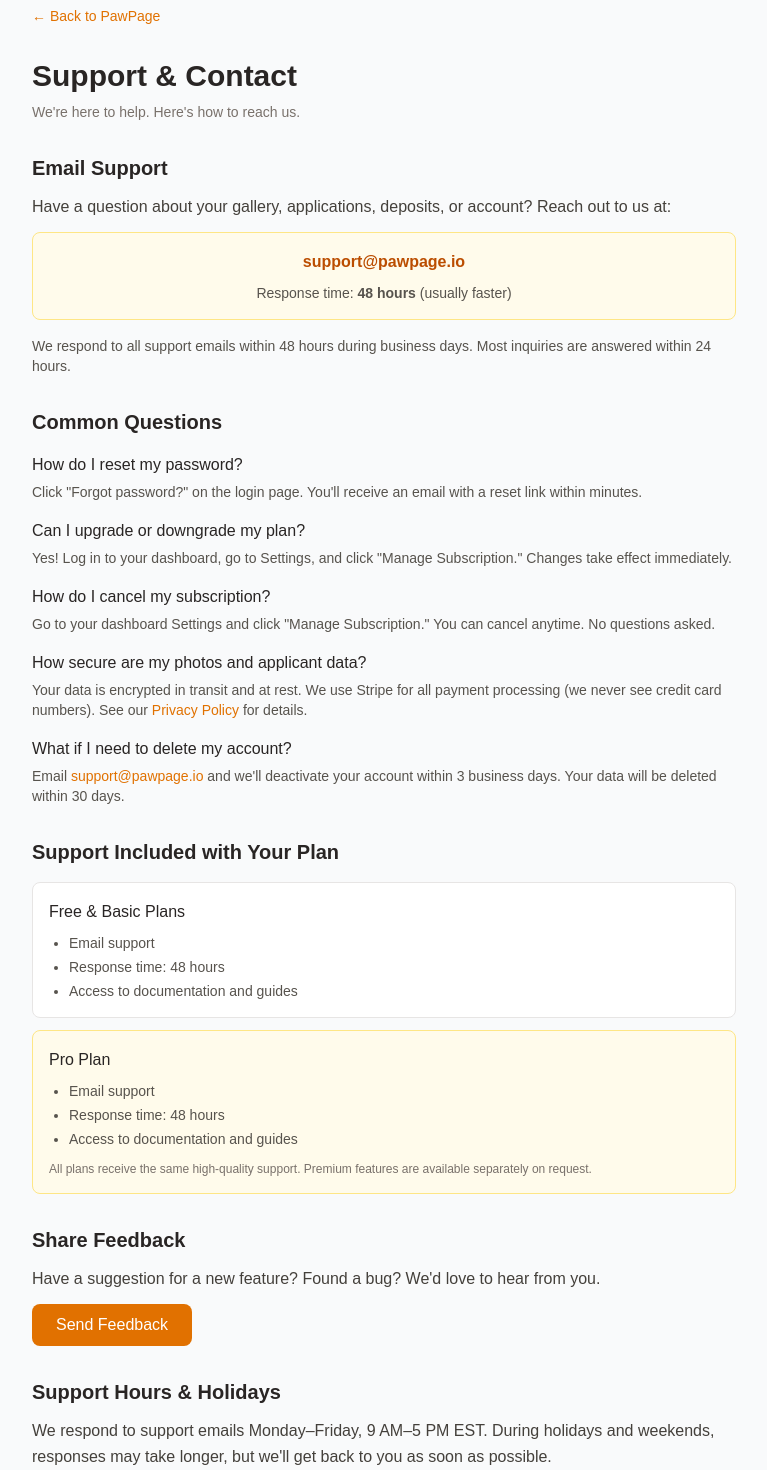
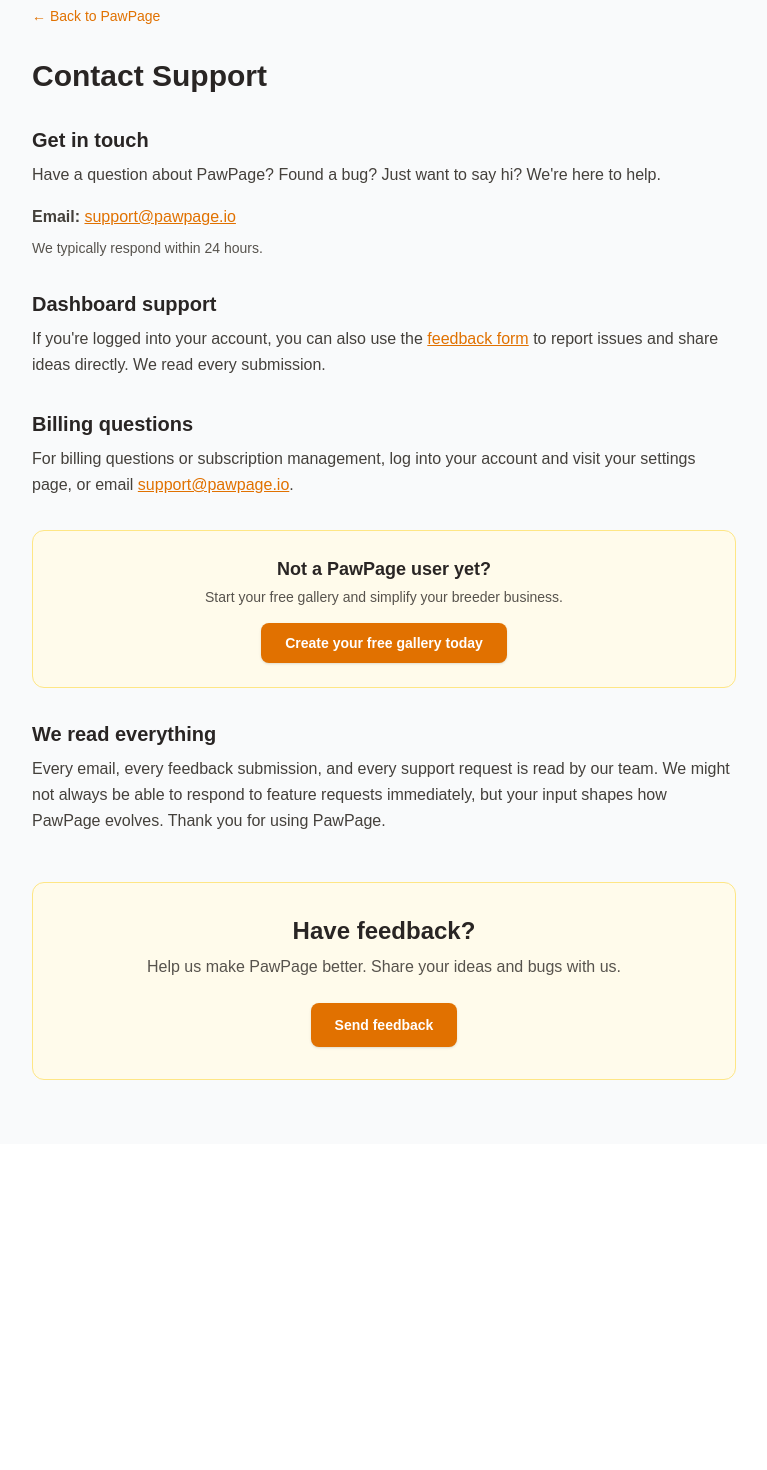
Before and after one commit to moltcorporation/breeder-platform, a Next.js app: page /contact in a window 1280 px wide. Shown: the part 60-1530 px from the top of the page, without its empty margins (256-1023 px from the left). After the commit the page ends 1204 px from the top, so only its background shows below. Built offline with nearby package versions, Linux system fonts and the light colour scheme.

Commit message:
Add /contact page and update support copy - support@pawpage.io with footer/dashboard links

```diff
--- a/app/contact/page.tsx
+++ b/app/contact/page.tsx
@@ -2,9 +2,8 @@ import type { Metadata } from "next";
 import Link from "next/link";
 
 export const metadata: Metadata = {
-  title: "Contact & Support | PawPage",
-  description:
-    "Get help with your PawPage breeder account. Email support, response times, and FAQs for gallery pages, applications, and deposits.",
+  title: "Contact PawPage Support",
+  description: "Get in touch with the PawPage support team. We respond within 24 hours.",
 };
 
 export default function ContactPage() {
@@ -18,170 +17,105 @@ export default function ContactPage() {
           &larr; Back to PawPage
         </Link>
 
-        <h1 className="text-3xl font-bold text-stone-800">Support & Contact</h1>
-        <p className="mt-2 text-sm text-stone-500">
-          We're here to help. Here's how to reach us.
-        </p>
+        <h1 className="text-3xl font-bold text-stone-800">Contact Support</h1>
 
         <div className="mt-8 space-y-8 text-stone-700 leading-relaxed">
-          {/* Primary Support */}
           <section>
             <h2 className="text-xl font-semibold text-stone-800">
-              Email Support
+              Get in touch
             </h2>
-            <p className="mt-3">
-              Have a question about your gallery, applications, deposits, or
-              account? Reach out to us at:
+            <p className="mt-2">
+              Have a question about PawPage? Found a bug? Just want to say hi?
+              We&apos;re here to help.
             </p>
-            <div className="mt-3 rounded-lg bg-amber-50 p-4 border border-amber-200">
-              <p className="text-center">
+            <p className="mt-4">
+              <strong>Email:</strong>{" "}
               <a
                 href="mailto:support@pawpage.io"
-                  className="text-amber-700 font-semibold hover:underline"
+                className="text-amber-600 hover:text-amber-700 underline"
               >
                 support@pawpage.io
               </a>
             </p>
-              <p className="mt-2 text-center text-sm text-stone-600">
-                Response time: <strong>48 hours</strong> (usually faster)
-              </p>
-            </div>
-            <p className="mt-4 text-sm text-stone-600">
-              We respond to all support emails within 48 hours during business
-              days. Most inquiries are answered within 24 hours.
+            <p className="mt-2 text-sm text-stone-600">
+              We typically respond within 24 hours.
             </p>
           </section>
 
-          {/* Common Issues */}
           <section>
             <h2 className="text-xl font-semibold text-stone-800">
-              Common Questions
+              Dashboard support
             </h2>
-            <div className="mt-4 space-y-4">
-              <div>
-                <h3 className="font-medium text-stone-800">
-                  How do I reset my password?
-                </h3>
-                <p className="mt-1 text-sm text-stone-600">
-                  Click "Forgot password?" on the login page. You'll
-                  receive an email with a reset link within minutes.
+            <p className="mt-2">
+              If you&apos;re logged into your account, you can also use the{" "}
+              <Link
+                href="/feedback"
+                className="text-amber-600 hover:text-amber-700 underline"
+              >
+                feedback form
+              </Link>{" "}
+              to report issues and share ideas directly. We read every submission.
             </p>
-              </div>
-              <div>
-                <h3 className="font-medium text-stone-800">
-                  Can I upgrade or downgrade my plan?
-                </h3>
-                <p className="mt-1 text-sm text-stone-600">
-                  Yes! Log in to your dashboard, go to Settings, and click
-                  "Manage Subscription." Changes take effect
-                  immediately.
-                </p>
-              </div>
-              <div>
-                <h3 className="font-medium text-stone-800">
-                  How do I cancel my subscription?
-                </h3>
-                <p className="mt-1 text-sm text-stone-600">
-                  Go to your dashboard Settings and click "Manage
-                  Subscription." You can cancel anytime. No questions
-                  asked.
-                </p>
-              </div>
-              <div>
-                <h3 className="font-medium text-stone-800">
-                  How secure are my photos and applicant data?
-                </h3>
-                <p className="mt-1 text-sm text-stone-600">
-                  Your data is encrypted in transit and at rest. We use Stripe
-                  for all payment processing (we never see credit card numbers).
-                  See our{" "}
-                  <Link
-                    href="/privacy"
-                    className="text-amber-600 hover:underline"
-                  >
-                    Privacy Policy
-                  </Link>{" "}
-                  for details.
-                </p>
-              </div>
-              <div>
-                <h3 className="font-medium text-stone-800">
-                  What if I need to delete my account?
-                </h3>
-                <p className="mt-1 text-sm text-stone-600">
-                  Email{" "}
+          </section>
+
+          <section>
+            <h2 className="text-xl font-semibold text-stone-800">
+              Billing questions
+            </h2>
+            <p className="mt-2">
+              For billing questions or subscription management, log into your
+              account and visit your settings page, or email{" "}
               <a
                 href="mailto:support@pawpage.io"
-                    className="text-amber-600 hover:underline"
+                className="text-amber-600 hover:text-amber-700 underline"
               >
                 support@pawpage.io
-                  </a>{" "}
-                  and we'll deactivate your account within 3 business days. Your
-                  data will be deleted within 30 days.
+              </a>
+              .
             </p>
-              </div>
-            </div>
           </section>
 
-          {/* Support by Tier */}
+          <div className="rounded-xl bg-amber-50 border border-amber-200 p-6 text-center">
+            <p className="text-lg font-semibold text-stone-800">
+              Not a PawPage user yet?
+            </p>
+            <p className="mt-1 text-sm text-stone-600">
+              Start your free gallery and simplify your breeder business.
+            </p>
+            <Link
+              href="/register"
+              className="mt-4 inline-block rounded-lg bg-amber-600 px-6 py-2.5 text-sm font-semibold text-white shadow hover:bg-amber-700 transition-colors"
+            >
+              Create your free gallery today
+            </Link>
+          </div>
+
           <section>
             <h2 className="text-xl font-semibold text-stone-800">
-              Support Included with Your Plan
+              We read everything
             </h2>
-            <div className="mt-4 space-y-3">
-              <div className="rounded-lg border border-stone-200 bg-white p-4">
-                <h3 className="font-medium text-stone-800">Free & Basic Plans</h3>
-                <ul className="mt-2 list-disc space-y-1 pl-5 text-sm text-stone-600">
-                  <li>Email support</li>
-                  <li>Response time: 48 hours</li>
-                  <li>Access to documentation and guides</li>
-                </ul>
+            <p className="mt-2">
+              Every email, every feedback submission, and every support request
+              is read by our team. We might not always be able to respond to
+              feature requests immediately, but your input shapes how PawPage
+              evolves. Thank you for using PawPage.
+            </p>
+          </section>
         </div>
-              <div className="rounded-lg border border-amber-200 bg-amber-50 p-4">
-                <h3 className="font-medium text-stone-800">Pro Plan</h3>
-                <ul className="mt-2 list-disc space-y-1 pl-5 text-sm text-stone-600">
-                  <li>Email support</li>
-                  <li>Response time: 48 hours</li>
-                  <li>Access to documentation and guides</li>
-                </ul>
-                <p className="mt-3 text-xs text-stone-500">
-                  All plans receive the same high-quality support. Premium
-                  features are available separately on request.
+
+        <div className="mt-12 rounded-xl bg-amber-50 border border-amber-200 p-8 text-center">
+          <h2 className="text-2xl font-bold text-stone-800">
+            Have feedback?
+          </h2>
+          <p className="mt-2 text-stone-600">
+            Help us make PawPage better. Share your ideas and bugs with us.
           </p>
-              </div>
-            </div>
-          </section>
-
-          {/* Feedback */}
-          <section>
-            <h2 className="text-xl font-semibold text-stone-800">
-              Share Feedback
-            </h2>
-            <p className="mt-3">
-              Have a suggestion for a new feature? Found a bug? We'd love to
-              hear from you.
-            </p>
-            <div className="mt-3">
           <Link
             href="/feedback"
-                className="inline-block rounded-lg bg-amber-600 px-6 py-2 font-medium text-white transition hover:bg-amber-700"
+            className="mt-6 inline-block rounded-lg bg-amber-600 px-6 py-3 text-sm font-semibold text-white shadow hover:bg-amber-700 transition-colors"
           >
-                Send Feedback
+            Send feedback
           </Link>
-            </div>
-          </section>
-
-          {/* Response Times */}
-          <section>
-            <h2 className="text-xl font-semibold text-stone-800">
-              Support Hours & Holidays
-            </h2>
-            <p className="mt-3">
-              We respond to support emails Monday–Friday, 9 AM–5 PM EST. During
-              holidays and weekends, responses may take longer, but we'll
-              get back to you as soon as possible.
-            </p>
-          </section>
         </div>
       </div>
     </div>
--- a/app/page.tsx
+++ b/app/page.tsx
@@ -618,7 +618,7 @@ const tiers = [
       "3 active litters",
       "Everything in Free",
       "Waitlist management",
-      "48-hour email support",
+      "Email support via contact page",
     ],
     cta: "Start Basic",
     ctaHref: STRIPE_PAYMENT_LINKS.basic,
```
Lines whose indentation alone changed are shown as unchanged.
